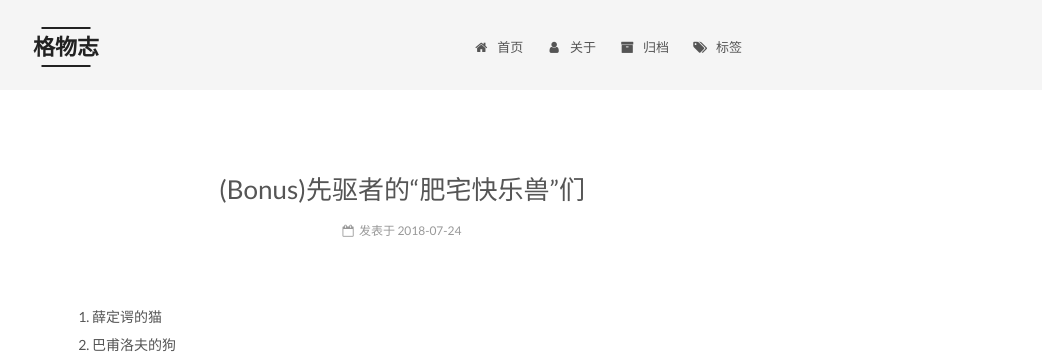
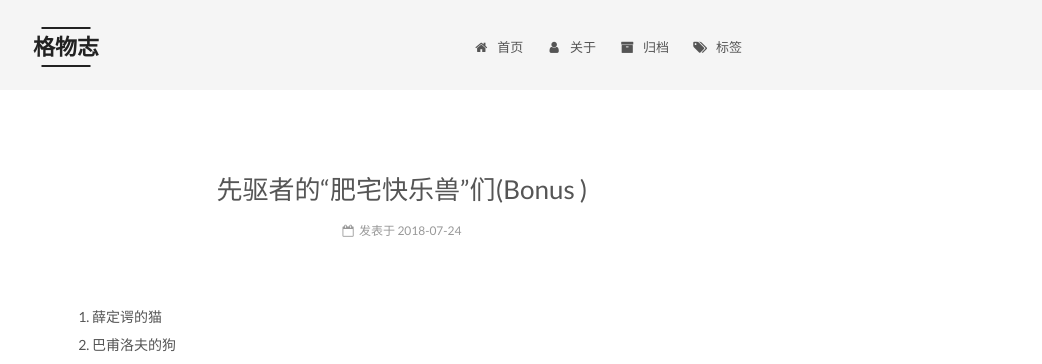
Before and after one commit to ddlee-cn/things-explained, a Jekyll site: the page built from _posts/2018-07-24-Pals.md, in a window 1280 px wide. Shown: the top 364 px of the page, without its empty margins (238-1280 px from the left). Built offline with Jekyll 4.4.1, drawn with Linux system fonts in a browser that asks for light colours.

Commit message:
Update 2018-07-24-Pals.md

```diff
--- a/_posts/2018-07-24-Pals.md
+++ b/_posts/2018-07-24-Pals.md
@@ -1,5 +1,5 @@
 ---
-title: (Bonus)先驱者的“肥宅快乐兽”们
+title: 先驱者的“肥宅快乐兽”们(Bonus )
 tags:
 - Bonus
 - 科学
```
